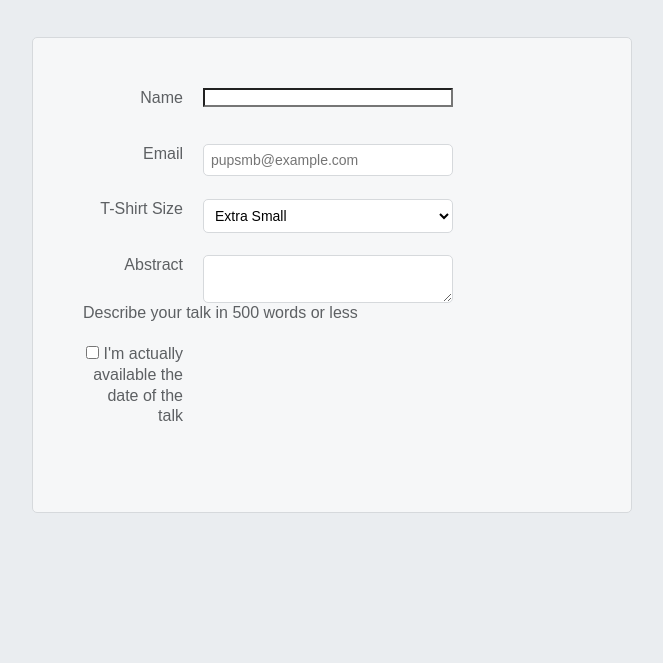
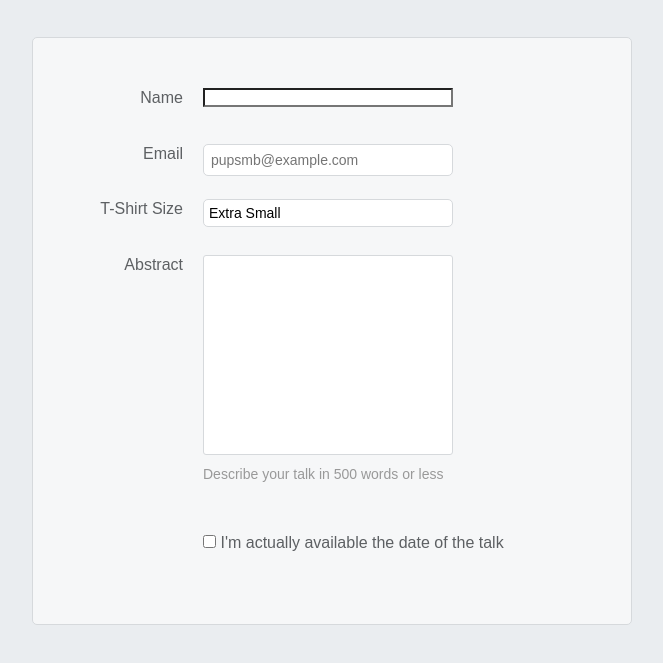
Before and after one commit to ReiLaurenceArtiaga/HTML_Forms, a plain HTML site: page speaker-submission.html in a window 1280 px wide. Shown: the part 225-888 px from the top of the page, without its empty margins (308-971 px from the left). Before the commit the page ends 800 px from the top, so only its background shows below. Drawn offline with Linux system fonts and the light colour scheme.

Commit message:
first commit

```diff
--- a/style.css
+++ b/style.css
@@ -68,6 +68,27 @@ body {
     margin-bottom: 15px;
 }
 
+.form-row select {
+    width: 100%;
+    padding: 5px;
+    font-size: 14px; -webkit-appearance: none;
+    }
+
+.form-row textarea {
+        font-family: "Helvetica", "Arial", sans-serif; font-size: 14px;
+        border: 1px solid #D6D9DC; border-radius: 3px;
+        min-height: 200px; margin-bottom: 10px; padding: 7px;
+        resize: none;
+        }
+
+.form-row .instructions {
+        color: #999999; font-size: 14px;
+        margin-bottom: 30px;
+        }
+
+.form-row .checkbox-label { margin-bottom: 0;
+        }
+
 @media only screen and (min-width: 700px) {
     .speaker-form-header,
     .speaker-form {
@@ -93,6 +114,14 @@ body {
         width: 120px;
         padding-right: 20px;
     }
+
+    .form-row .instructions {
+        margin-left: 120px;
+    }
+
+    .form-row .checkbox-label {
+        margin-left: 120px; width: auto;
+    }
 }
 
 .form-row input[type='text']:invalid,
```
